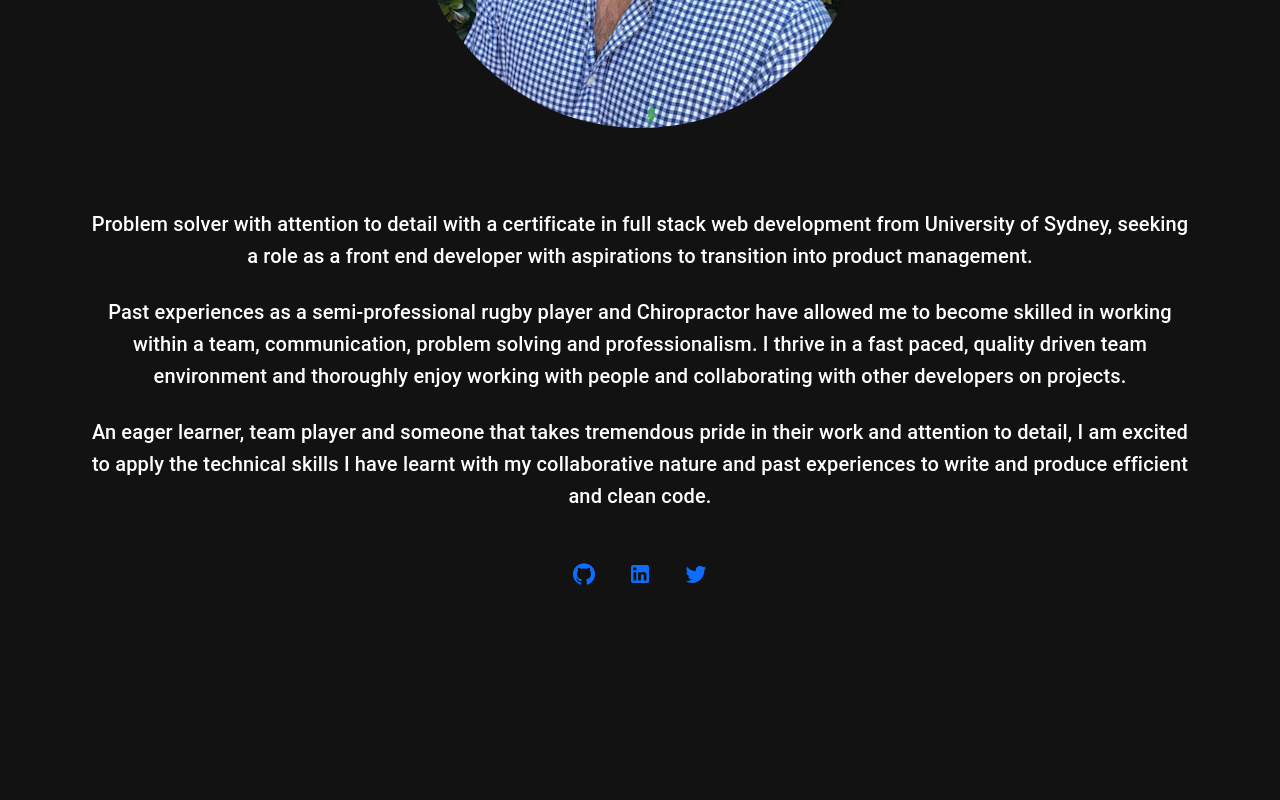
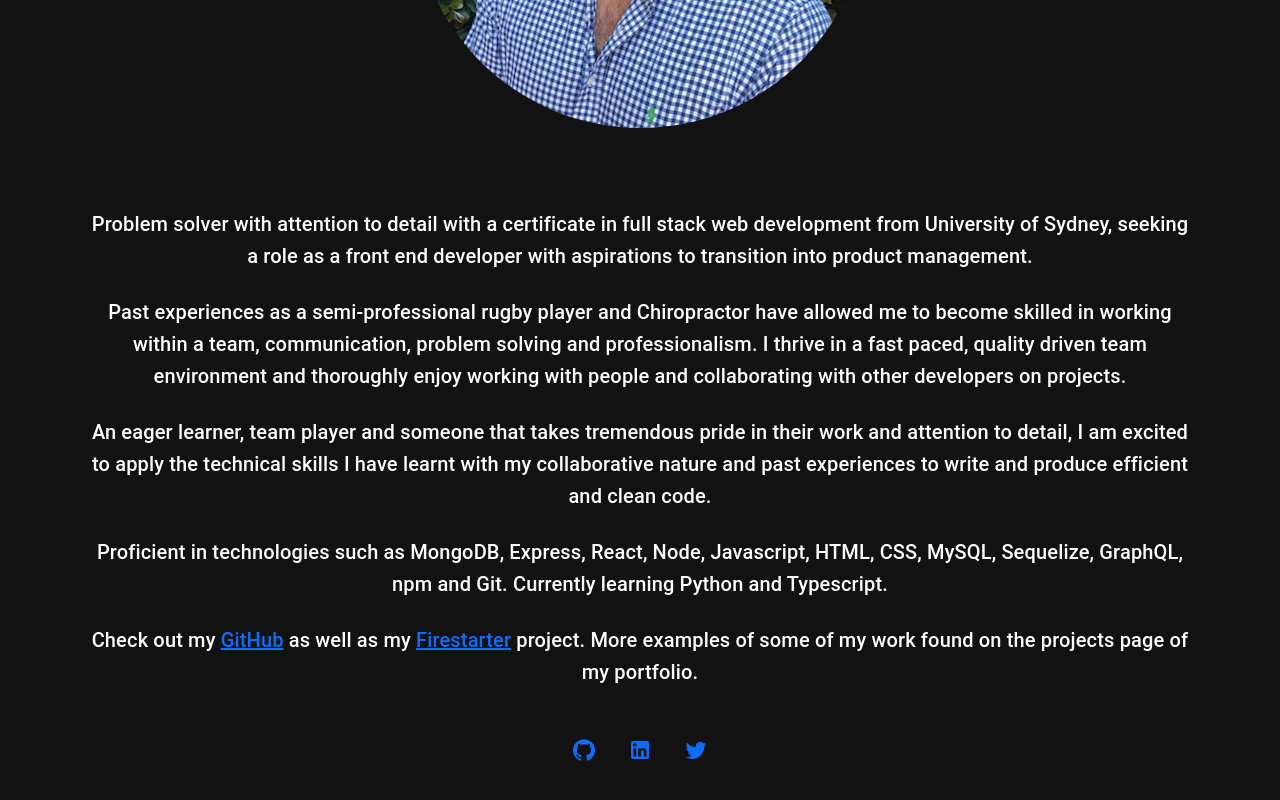
Before and after one commit to mdkgray/portfoligray, a React (Create React App) app: page / in a window 1280 px wide. Shown: the part 507-1307 px from the top of the page. Before the commit the page ends 1133 px from the top, so only its background shows below. Built offline with nearby package versions, Linux system fonts and the light colour scheme.

Commit message:
updated about page

```diff
--- a/src/App.css
+++ b/src/App.css
@@ -3,6 +3,10 @@
   font-family: 'Noto Sans Mono', monospace;
   font-family: 'Raleway', sans-serif;
   font-family: 'Source Sans Pro', sans-serif;
+}
+
+html {
+  cursor: crosshair;
 }
 
 .currentPage {
--- a/src/components/Pages/About.js
+++ b/src/components/Pages/About.js
@@ -40,6 +40,14 @@ export default function About() {
                 <ThemeProvider theme={theme}>
                     <Typography variant="h6">An eager learner, team player and someone that takes tremendous pride in their work and attention to detail, I am excited to apply the technical skills I have learnt with my collaborative nature and past experiences to write and produce efficient and clean code.</Typography>
                 </ThemeProvider>
+                <br />
+                <ThemeProvider theme={theme}>
+                    <Typography variant="h6">Proficient in technologies such as MongoDB, Express, React, Node, Javascript, HTML, CSS, MySQL, Sequelize, GraphQL, npm and Git. Currently learning Python and Typescript.</Typography>
+                </ThemeProvider>
+                <br />
+                <ThemeProvider theme={theme}>
+                    <Typography variant="h6">Check out my <a href="https://github.com/mdkgray" target="_blank" rel="noopener noreferrer">GitHub</a> as well as my <a href="https://github.com/mdkgray/fireStarter" target="_blank" rel="noopener noreferrer">Firestarter</a>  project. More examples of some of my work found on the projects page of my portfolio.</Typography>
+                </ThemeProvider>
             </Box>
         </Container>
     );
```
